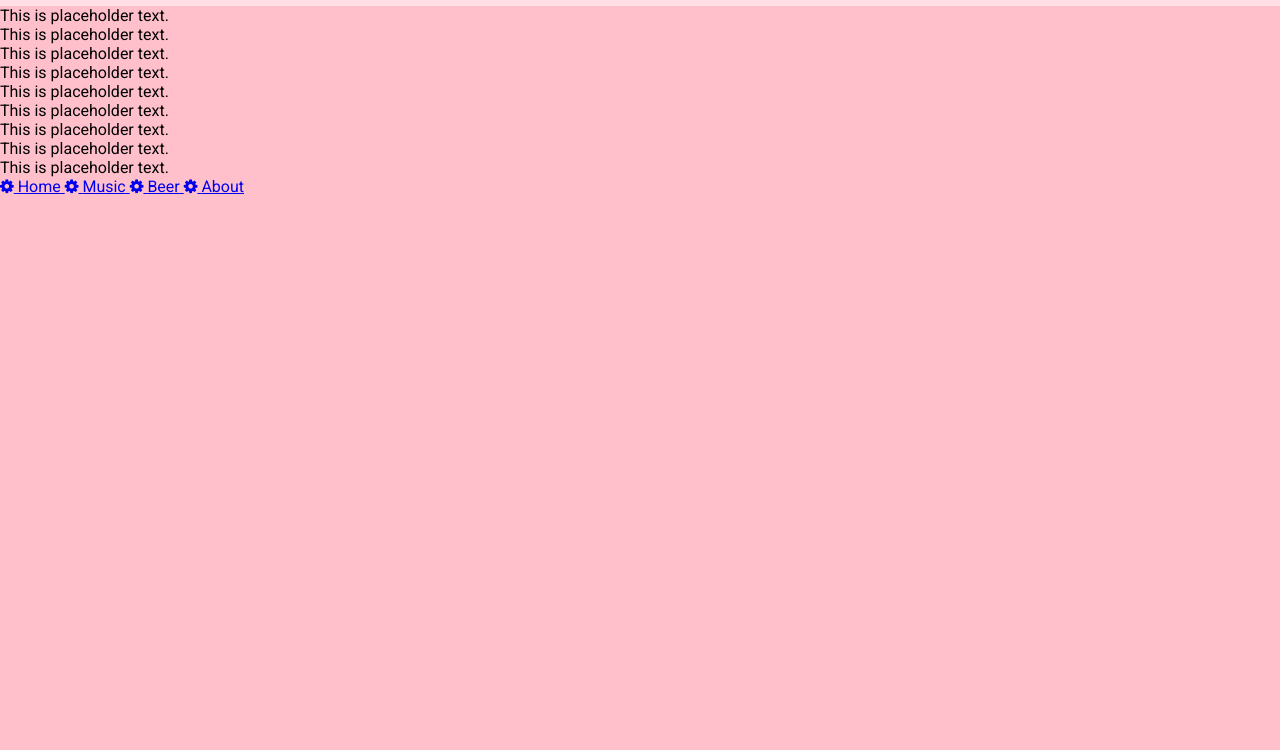
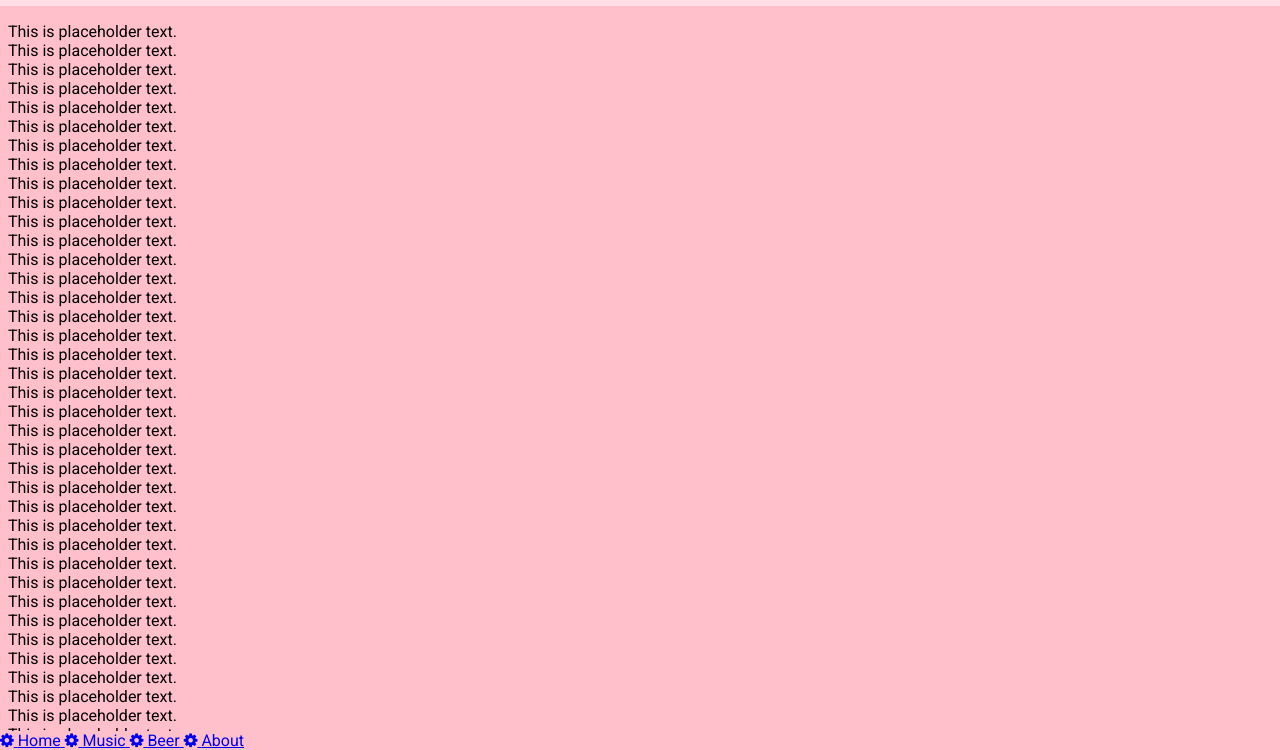
Before and after one commit to filR/course-mobile-web-app-2017, a plain HTML site: page 01 - App Layout/Work Done in Class/index.html in a window 1280 px wide. Shown: the part 50-800 px from the top of the page. Drawn offline with Linux system fonts and the light colour scheme.

Commit message:
Add code from class

```diff
--- a/01 - App Layout/Work Done in Class/index.html
+++ b/01 - App Layout/Work Done in Class/index.html
@@ -16,6 +16,43 @@
         </header>
 
         <section>
+            <p>This is placeholder text.</p>
+            <p>This is placeholder text.</p>
+            <p>This is placeholder text.</p>
+            <p>This is placeholder text.</p>
+            <p>This is placeholder text.</p>
+            <p>This is placeholder text.</p>
+            <p>This is placeholder text.</p>
+            <p>This is placeholder text.</p>
+            <p>This is placeholder text.</p>
+            <p>This is placeholder text.</p>
+            <p>This is placeholder text.</p>
+            <p>This is placeholder text.</p>
+            <p>This is placeholder text.</p>
+            <p>This is placeholder text.</p>
+            <p>This is placeholder text.</p>
+            <p>This is placeholder text.</p>
+            <p>This is placeholder text.</p>
+            <p>This is placeholder text.</p>
+            <p>This is placeholder text.</p>
+            <p>This is placeholder text.</p>
+            <p>This is placeholder text.</p>
+            <p>This is placeholder text.</p>
+            <p>This is placeholder text.</p>
+            <p>This is placeholder text.</p>
+            <p>This is placeholder text.</p>
+            <p>This is placeholder text.</p>
+            <p>This is placeholder text.</p>
+            <p>This is placeholder text.</p>
+            <p>This is placeholder text.</p>
+            <p>This is placeholder text.</p>
+            <p>This is placeholder text.</p>
+            <p>This is placeholder text.</p>
+            <p>This is placeholder text.</p>
+            <p>This is placeholder text.</p>
+            <p>This is placeholder text.</p>
+            <p>This is placeholder text.</p>
+            <p>This is placeholder text.</p>
             <p>This is placeholder text.</p>
             <p>This is placeholder text.</p>
             <p>This is placeholder text.</p>
--- a/01 - App Layout/Work Done in Class/styles.css
+++ b/01 - App Layout/Work Done in Class/styles.css
@@ -9,6 +9,22 @@ body {
     background: pink;
 }
 
+main {
+    display: flex;
+    flex-direction: column;
+    height: 100vh;
+}
+
+
+/* content ----------------------- */
+main section {
+    flex: 1;
+    overflow-y: auto;
+    padding: 1em 0.5em;
+}
+
+
+/* top bar ----------------------- */
 main header {
     display: flex;
     justify-content: space-between;
@@ -16,12 +32,19 @@ main header {
     background-color: rgba(255, 255, 255, 0.5);
 }
 
-
 main header i {
     padding: 1em;
     cursor: pointer;
 }
 
+/* icon */
 main header i:before {
     font-size: 1.5em;
 }
+
+
+/* footer ----------------------- */
+
+main footer {
+
+}
```
